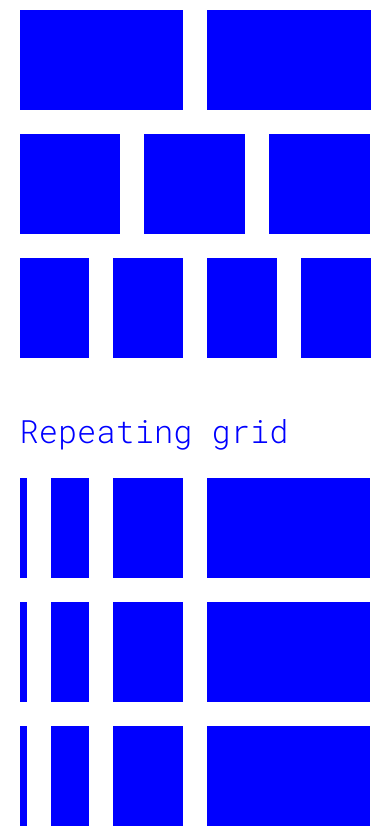
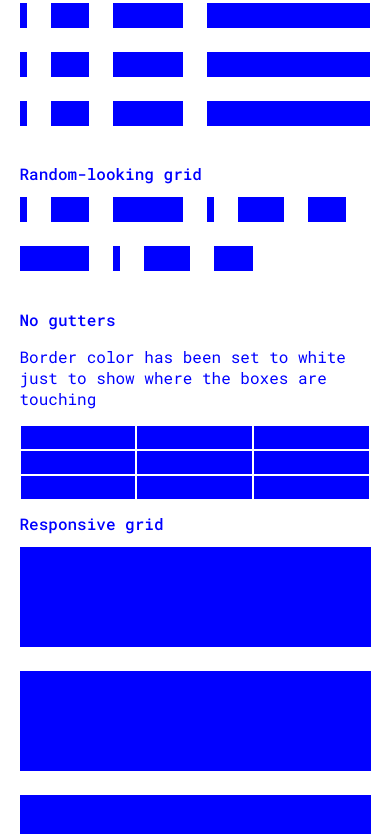
Before and after one commit to levibeach/grid, a website: page index.html in a window 390 px wide. Shown: the part 608-1442 px from the top of the page. Drawn offline with Linux system fonts and the light colour scheme.

Commit message:
throwing in some more responsive styles

```diff
--- a/sample.scss
+++ b/sample.scss
@@ -21,6 +21,9 @@ $grid-children: '.grid-item' !global;
   background-color: $color-primary;
   height: 100px;
   margin-bottom: $grid-gutters;
+  @include mq($until:tablet) {
+    height: 25px;
+  }
 }
 
 /* ------------------------------------------------------------------------------
@@ -44,6 +47,10 @@ h1 {
 h2 {
   font-weight: 300;
   font-size: 2em;
+  @include mq($until:tablet) {
+    font-weight: 500;
+    font-size: 1em;
+  }
 }
 hr {
   border-top: 1px solid rgba($color-primary,.25);
```
Also changed, not shown: css/sample.css, 1 other file.
